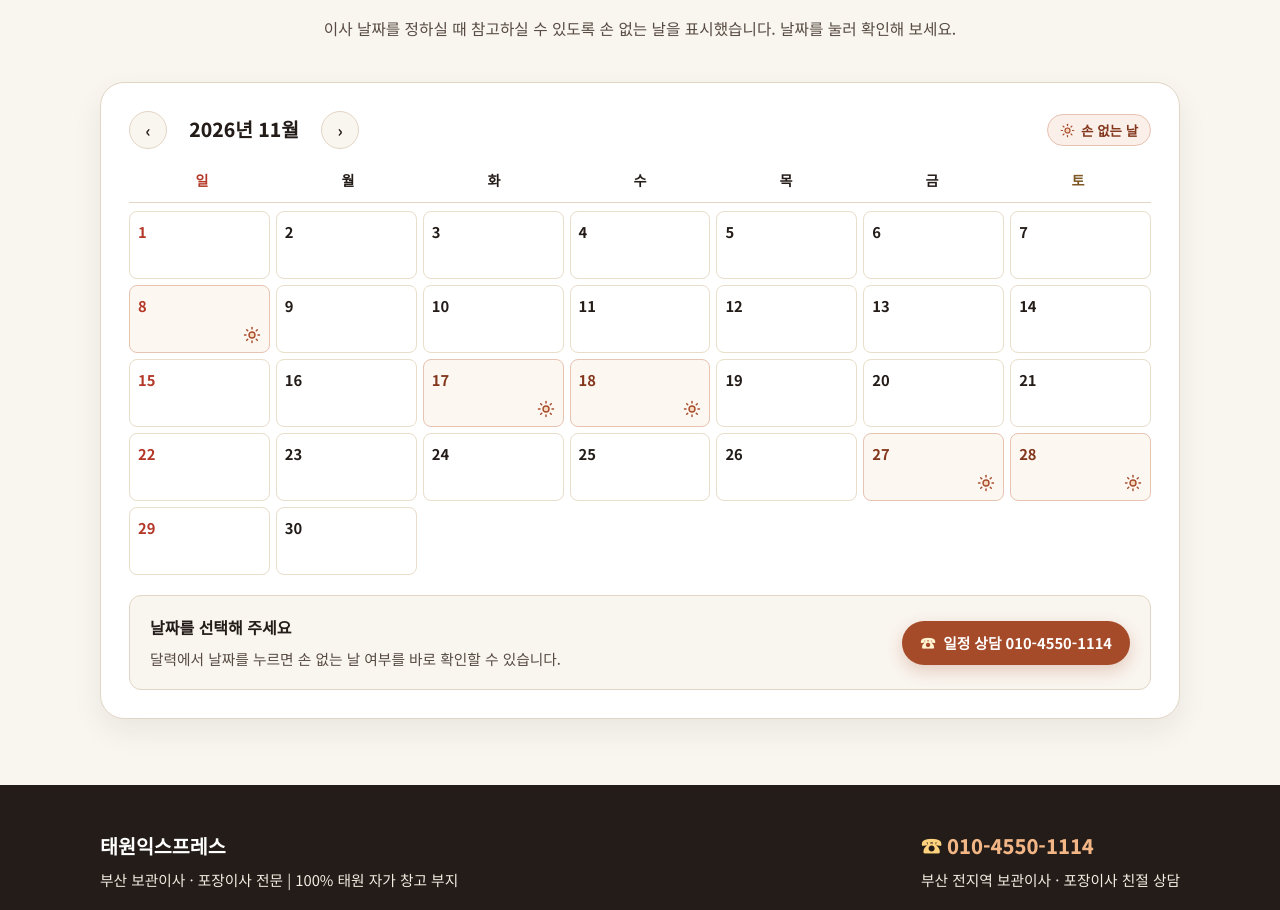
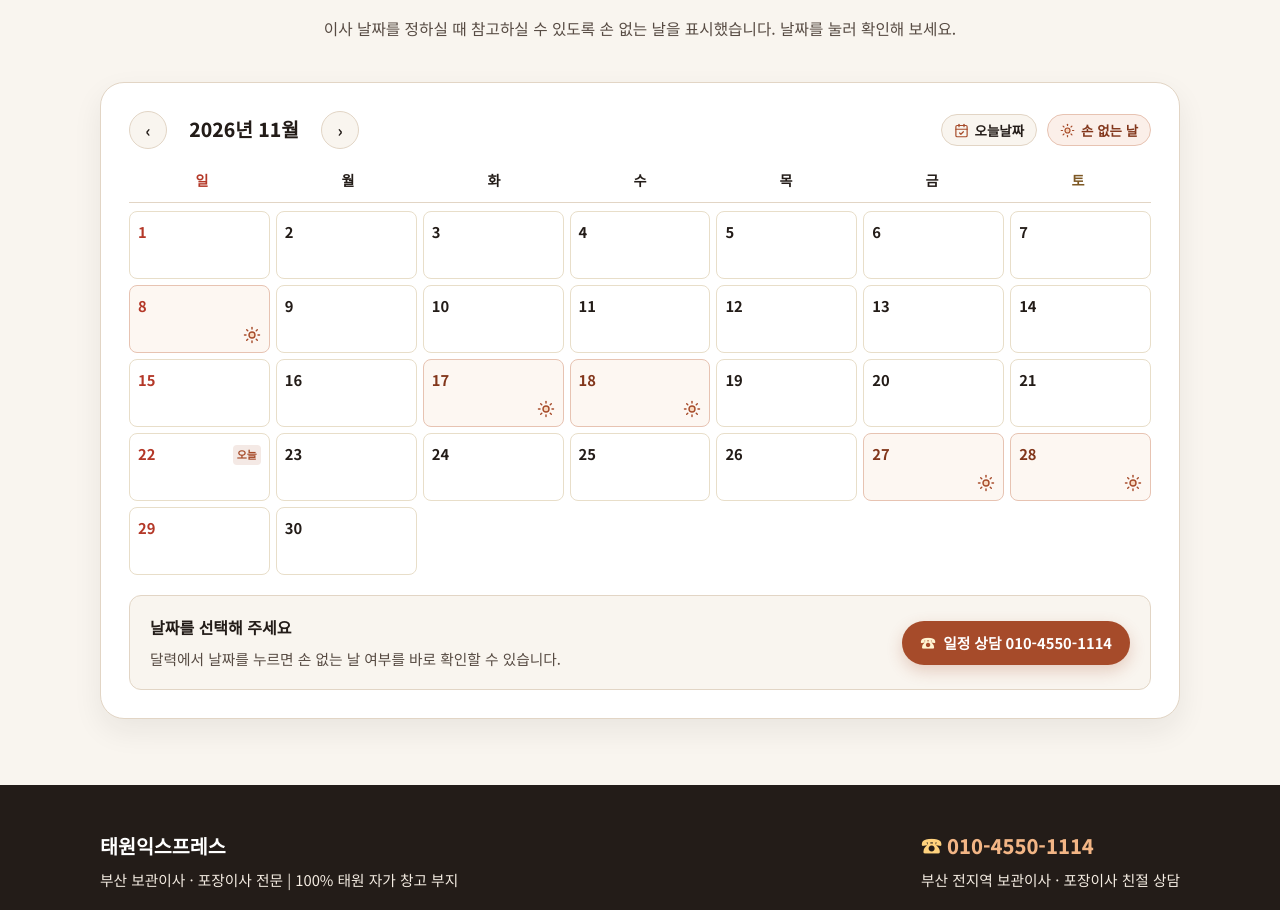
Before and after one commit to maestro0816/taewon24, a React (Vite) app: page / in a window 1280 px wide. Shown: the part 5658-6568 px from the top of the page. Built offline with nearby package versions, Linux system fonts and the light colour scheme.

Commit message:
feat: add current date navigation in calendar
Update calendar to default to the current date and add a function to quickly navigate to today's date.

```diff
--- a/src/App.tsx
+++ b/src/App.tsx
@@ -7,6 +7,7 @@ import { useEffect, useState } from 'react';
 import {
   Award,
   Building2,
+  CalendarCheck,
   CalendarDays,
   Camera,
   ChevronLeft,
@@ -218,8 +219,13 @@ function isSonEomneunNal(year: number, monthIndex: number, day: number): boolean
 }
 
 export default function App() {
-  const [currentYear, setCurrentYear] = useState(2026);
-  const [currentMonth, setCurrentMonth] = useState(10); // 0-indexed (10 = November 2026)
+  const today = new Date();
+  const todayYear = today.getFullYear();
+  const todayMonth = today.getMonth();
+  const todayDay = today.getDate();
+
+  const [currentYear, setCurrentYear] = useState(todayYear);
+  const [currentMonth, setCurrentMonth] = useState(todayMonth);
   const [selectedDate, setSelectedDate] = useState<SelectedDateInfo | null>(null);
   const [heroImageError, setHeroImageError] = useState(false);
   const [logoImageError, setLogoImageError] = useState(false);
@@ -299,6 +305,23 @@ export default function App() {
     setSelectedDate({
       key,
       title: `${currentYear}년 ${currentMonth + 1}월 ${day}일 (${wName})${isGood ? ' · 손 없는 날' : ''}`,
+    });
+  };
+
+  const handleGoToday = () => {
+    const now = new Date();
+    const year = now.getFullYear();
+    const month = now.getMonth();
+    const day = now.getDate();
+    const isGood = isSonEomneunNal(year, month, day);
+    const key = `${year}-${String(month + 1).padStart(2, '0')}-${String(day).padStart(2, '0')}`;
+    const wName = WEEKDAY_NAMES[now.getDay()];
+
+    setCurrentYear(year);
+    setCurrentMonth(month);
+    setSelectedDate({
+      key,
+      title: `${year}년 ${month + 1}월 ${day}일 (${wName})${isGood ? ' · 손 없는 날' : ''}`,
     });
   };
 
@@ -1093,7 +1116,19 @@ export default function App() {
                   </button>
                 </div>
 
-                <div className="flex flex-wrap items-center gap-[14px] text-[0.88rem] font-medium text-[#231C18]">
+                <div className="flex flex-wrap items-center gap-2.5 text-[0.88rem] font-medium text-[#231C18]">
+                  <button
+                    type="button"
+                    onClick={handleGoToday}
+                    className="inline-flex cursor-pointer items-center gap-1.5 rounded-full border border-[#E2D5C5] bg-[#F9F5EF] px-3 py-1 text-[0.84rem] font-bold text-[#231C18] transition duration-150 hover:border-[#A64B2A] hover:bg-[#FBEFE9] hover:text-[#82361B]"
+                  >
+                    <CalendarCheck
+                      aria-hidden="true"
+                      strokeWidth={1.9}
+                      className="h-[15px] w-[15px] text-[#A64B2A]"
+                    />
+                    오늘날짜
+                  </button>
                   <span className="inline-flex items-center gap-1.5 rounded-full border border-[#E7C3B2] bg-[#FBEFE9] px-3 py-1 text-[0.84rem] font-bold text-[#82361B]">
                     <Sun
                       aria-hidden="true"
@@ -1126,6 +1161,8 @@ export default function App() {
                   const isGood = isSonEomneunNal(currentYear, currentMonth, day);
                   const key = `${currentYear}-${String(currentMonth + 1).padStart(2, '0')}-${String(day).padStart(2, '0')}`;
                   const isSelected = selectedDate?.key === key;
+                  const isToday =
+                    currentYear === todayYear && currentMonth === todayMonth && day === todayDay;
                   const isSunday = (firstDayOfWeek + idx) % 7 === 0;
 
                   return (
@@ -1133,7 +1170,7 @@ export default function App() {
                       key={key}
                       type="button"
                       onClick={() => handleSelectDay(day, isGood)}
-                      aria-label={`${currentYear}년 ${currentMonth + 1}월 ${day}일${isGood ? ' 손 없는 날' : ''}`}
+                      aria-label={`${currentYear}년 ${currentMonth + 1}월 ${day}일${isToday ? ' 오늘' : ''}${isGood ? ' 손 없는 날' : ''}`}
                       className={`flex min-h-[52px] cursor-pointer flex-col justify-between rounded-[8px] border p-1.5 text-left transition duration-150 hover:-translate-y-px hover:border-[#A64B2A] sm:min-h-[68px] sm:p-2 ${
                         isSelected
                           ? 'border-[#A64B2A] bg-[#FBEFE9] outline-2 outline-[#A64B2A]'
@@ -1142,6 +1179,7 @@ export default function App() {
                             : 'border-[#E8DEC9] bg-white'
                       }`}
                     >
+                      <div className="flex w-full items-center justify-between gap-1">
                         <span
                           className={`text-[0.84rem] font-bold sm:text-[0.92rem] ${
                             isSunday ? 'text-[#B43828]' : isGood ? 'text-[#82361B]' : 'text-[#231C18]'
@@ -1149,6 +1187,12 @@ export default function App() {
                         >
                           {day}
                         </span>
+                        {isToday && (
+                          <span className="rounded-[4px] bg-[#A64B2A]/12 px-1 py-[1px] text-[0.62rem] font-extrabold text-[#A64B2A] sm:text-[0.68rem]">
+                            오늘
+                          </span>
+                        )}
+                      </div>
                       {isGood && (
                         <Sun
                           aria-hidden="true"
```
Lines whose indentation alone changed are shown as unchanged.
